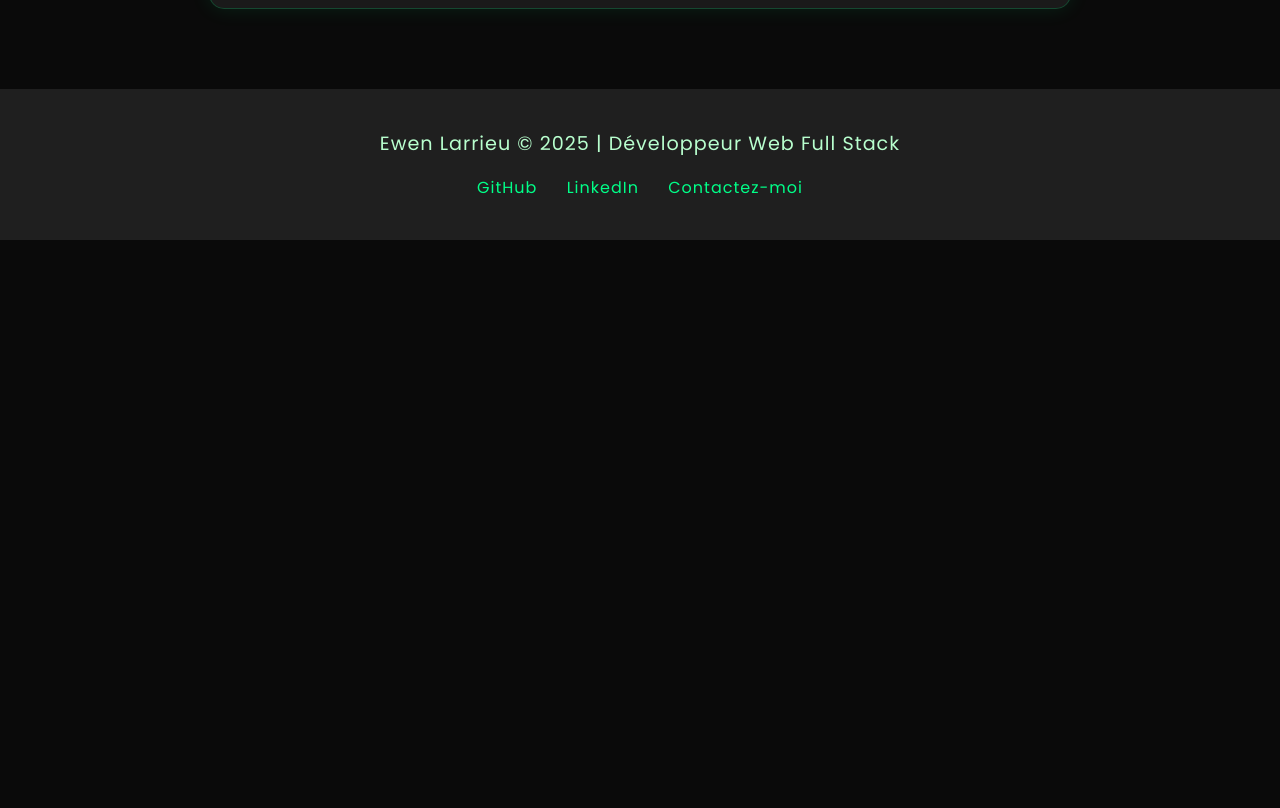
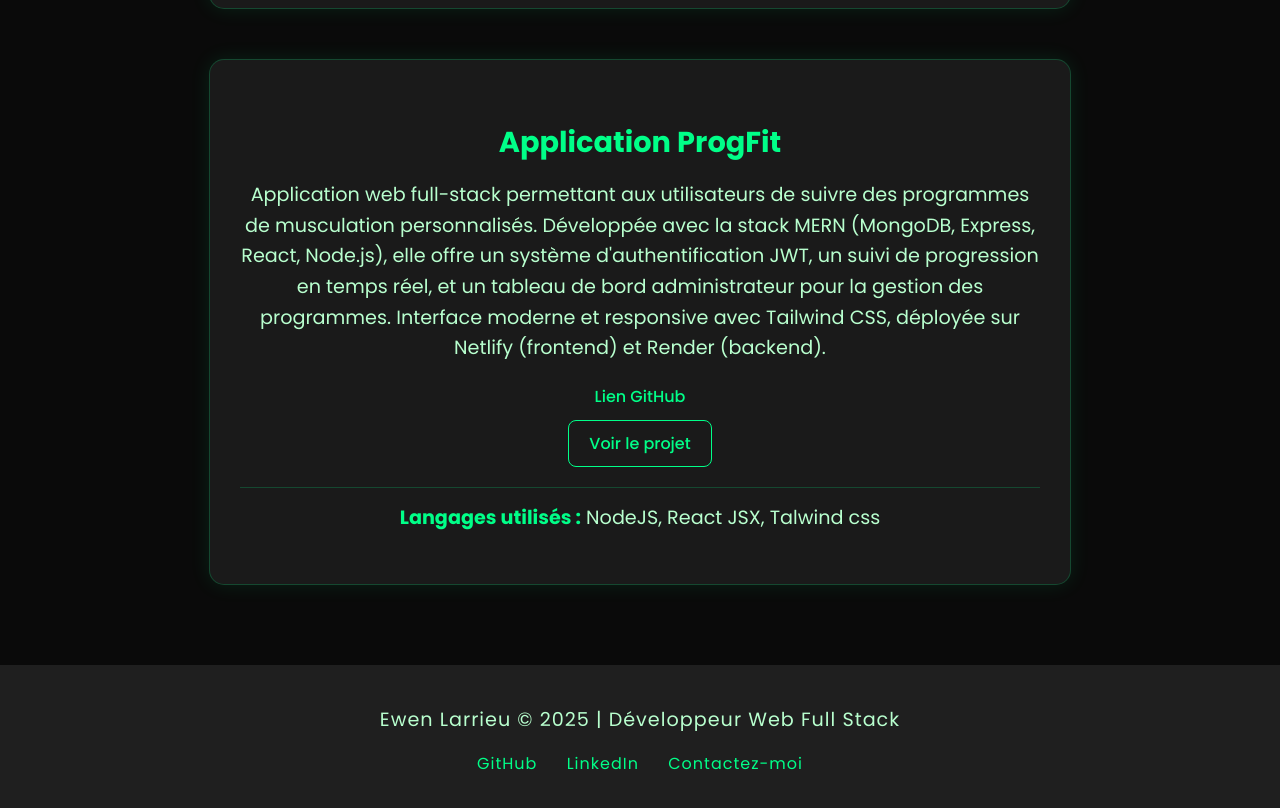
Before and after one commit to ewenlarrieu/Portfolio, a website: page Projects/projects.html in a window 1280 px wide. Shown: the part 3042-3850 px from the top of the page. Before the commit the page ends 3282 px from the top, so only its background shows below. Drawn offline with Linux system fonts and the light colour scheme.

Commit message:
Ajout d/un projet sur le page projet

```diff
--- a/Projects/projects.html
+++ b/Projects/projects.html
@@ -149,6 +149,34 @@
           </div>
         </div>
       </div>
+      <div class="project-card">
+        <h3>Application ProgFit</h3>
+        <p>
+          Application web full-stack permettant aux utilisateurs de suivre des
+          programmes de musculation personnalisés. Développée avec la stack MERN
+          (MongoDB, Express, React, Node.js), elle offre un système
+          d'authentification JWT, un suivi de progression en temps réel, et un
+          tableau de bord administrateur pour la gestion des programmes.
+          Interface moderne et responsive avec Tailwind CSS, déployée sur
+          Netlify (frontend) et Render (backend).
+        </p>
+        <div class="project-links">
+          <a href="https://github.com/ewenlarrieu/Progfit" target="_blank"
+            >Lien GitHub</a
+          >
+          <a
+            href="https://progfit.netlify.app/"
+            class="btn-project"
+            target="_blank"
+            >Voir le projet</a
+          >
+        </div>
+        <div class="project-tech">
+          <p>
+            <strong>Langages utilisés :</strong> NodeJS, React JSX, Talwind css
+          </p>
+        </div>
+      </div>
     </section>
 
     <footer class="footer">
```
